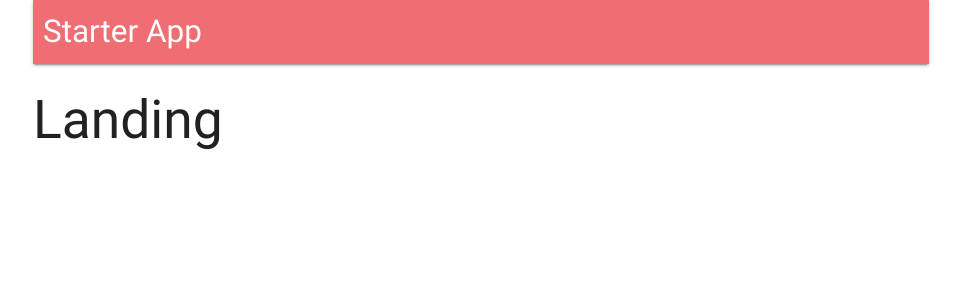
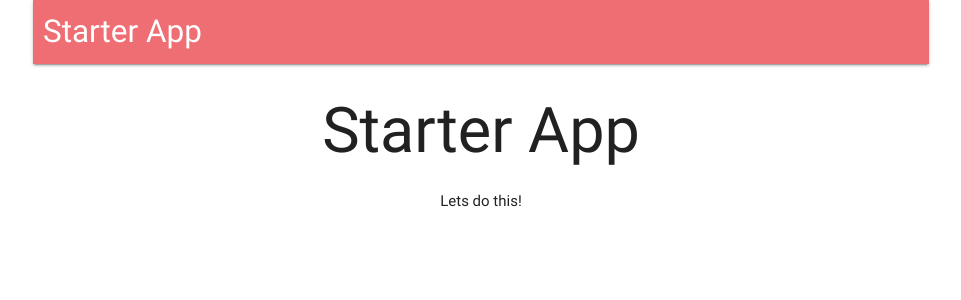
Before and after one commit to sebapereyro/master-catalog, a React (Create React App) app in the folder client/: page / in a window 1280 px wide. Shown: the top 300 px of the page, without its empty margins (159-1120 px from the left). Built offline with nearby package versions, Linux system fonts and the light colour scheme; no server answers.

Commit message:
auth working

```diff
--- a/client/src/components/App.js
+++ b/client/src/components/App.js
@@ -11,14 +11,14 @@ import * as actions from '../actions';
 
 import Help from './Help';
 import Header from './Header';
-
+import Landing from './Landing';
 // functional component. good for just views
 // const App = () => {
 //   return <div>Hi There is this good or what</div>;
 // };
 
 //dummy components
-const Landing = () => <h2> Landing </h2>;
+
 const Dashboard = () => <h2> Dashboard </h2>;
 const PackList = () => <h2> PackList </h2>;
 const PackNew = () => <h2> PackNew </h2>;
--- a/client/src/components/Header.js
+++ b/client/src/components/Header.js
@@ -1,5 +1,6 @@
 import React from 'react';
 import { connect } from 'react-redux';
+import { Link } from 'react-router-dom';
 
 class Header extends React.Component {
   renderContent() {
@@ -23,13 +24,13 @@ class Header extends React.Component {
   }
 
   render() {
-    console.log(this.props);
+    const headerUrl = this.props.auth ? '/packs' : '/';
     return (
       <nav>
         <div className="nav-wrapper">
-          <a href="#" className="left brand-logo" style={divStyle}>
+          <Link to={headerUrl} className="left brand-logo" style={divStyle}>
             Starter App
-          </a>
+          </Link>
           <ul id="nav-mobile" className="right hide-on-med-and-down">
             {this.renderContent()}
           </ul>
--- /dev/null
+++ b/client/src/components/Landing.js
@@ -0,0 +1,12 @@
+import React from 'react';
+
+const Landing = () => {
+  return (
+    <div style={{ textAlign: 'center' }}>
+      <h1> Starter App </h1>
+      <p>Lets do this!</p>
+    </div>
+  );
+};
+
+export default Landing;
```
Also changed, not shown: 1 other file (tests, documents, lock files or other folders).
